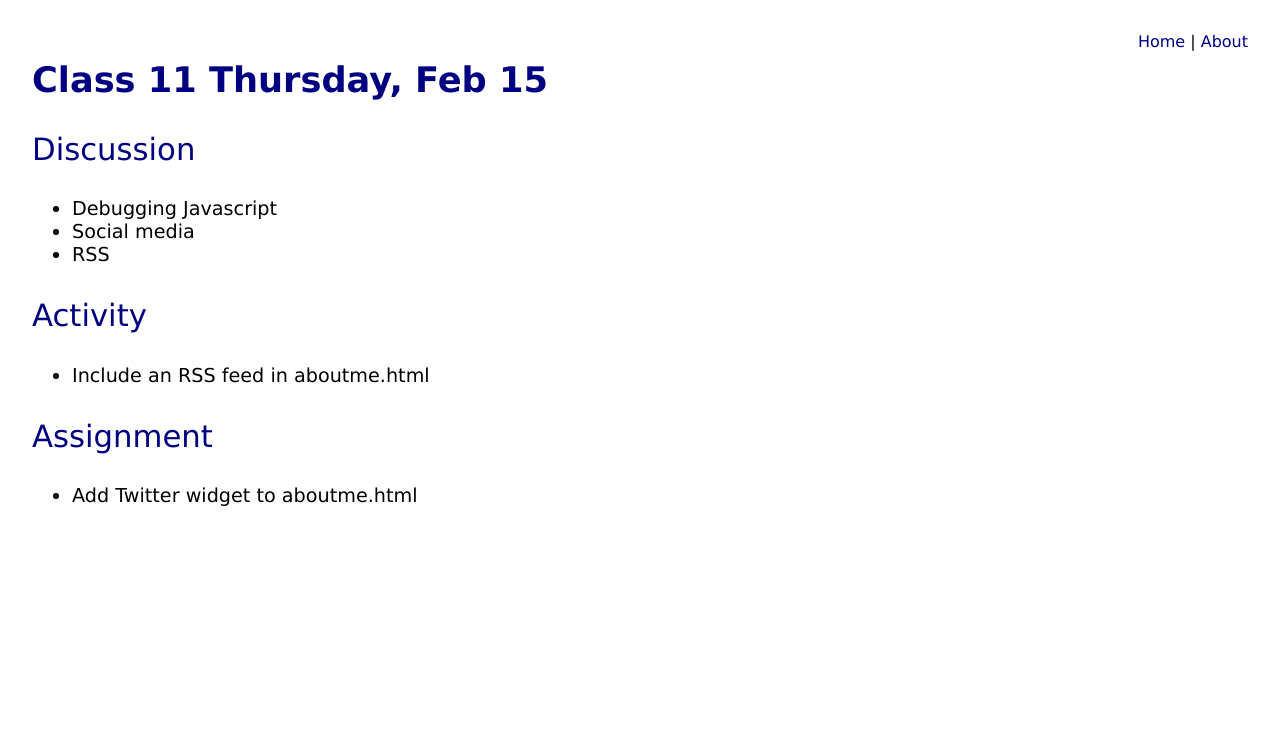
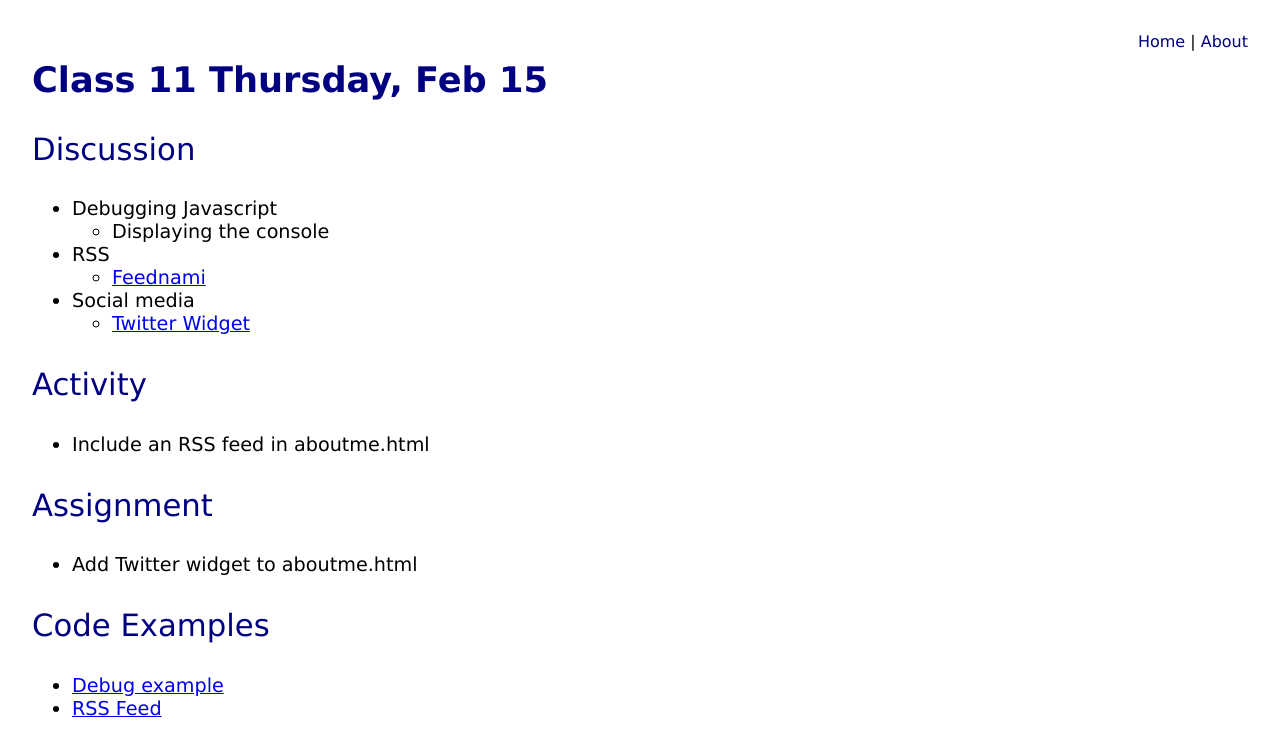
Before and after one commit to UAAppClass/uaappclass.github.io, a Jekyll site: the page built from _posts/2016-1-1-Class-11.md, in a window 1280 px wide. Shown: the top 756 px of the page. Built offline with Jekyll 4.4.1, drawn with Linux system fonts in a browser that asks for light colours.

Commit message:
Added links and code for class 11

```diff
--- a/_posts/2016-1-1-Class-11.md
+++ b/_posts/2016-1-1-Class-11.md
@@ -6,8 +6,11 @@ title: Class 11 Thursday, Feb 15
 ### Discussion
 
 * Debugging Javascript
+  * Displaying the console
+* RSS
+  * [Feednami](https://www.feednami.com/)
 * Social media
-* RSS
+  * [Twitter Widget](https://twitter.com/settings/widgets)
 
 ### Activity
 
@@ -16,3 +19,8 @@ title: Class 11 Thursday, Feb 15
 ### Assignment
 
 * Add Twitter widget to aboutme.html
+
+### Code Examples
+
+* [Debug example](https://uaappclass-rwisner.c9users.io/debug.html)
+* [RSS Feed](https://uaappclass-rwisner.c9users.io/rss.html)
```
